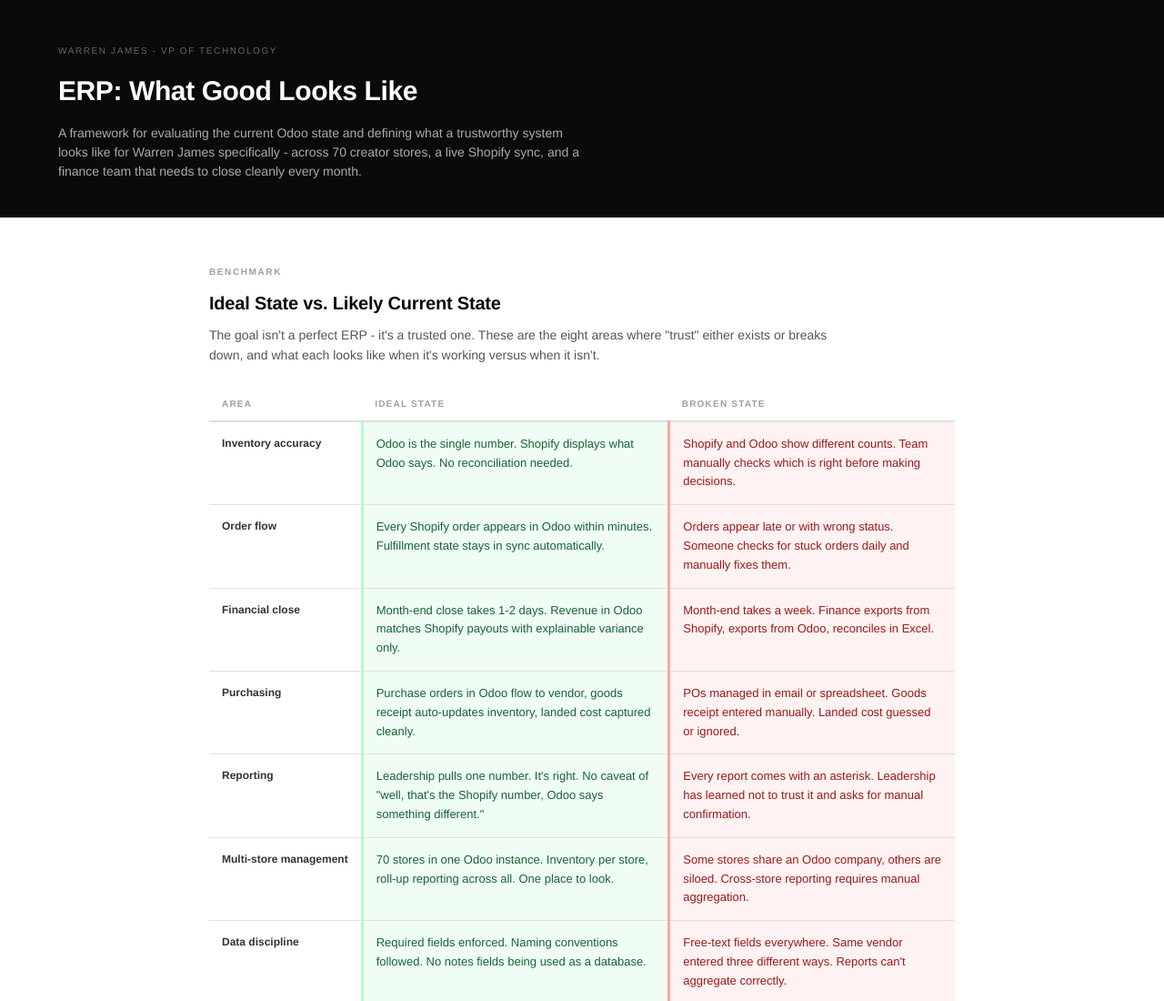
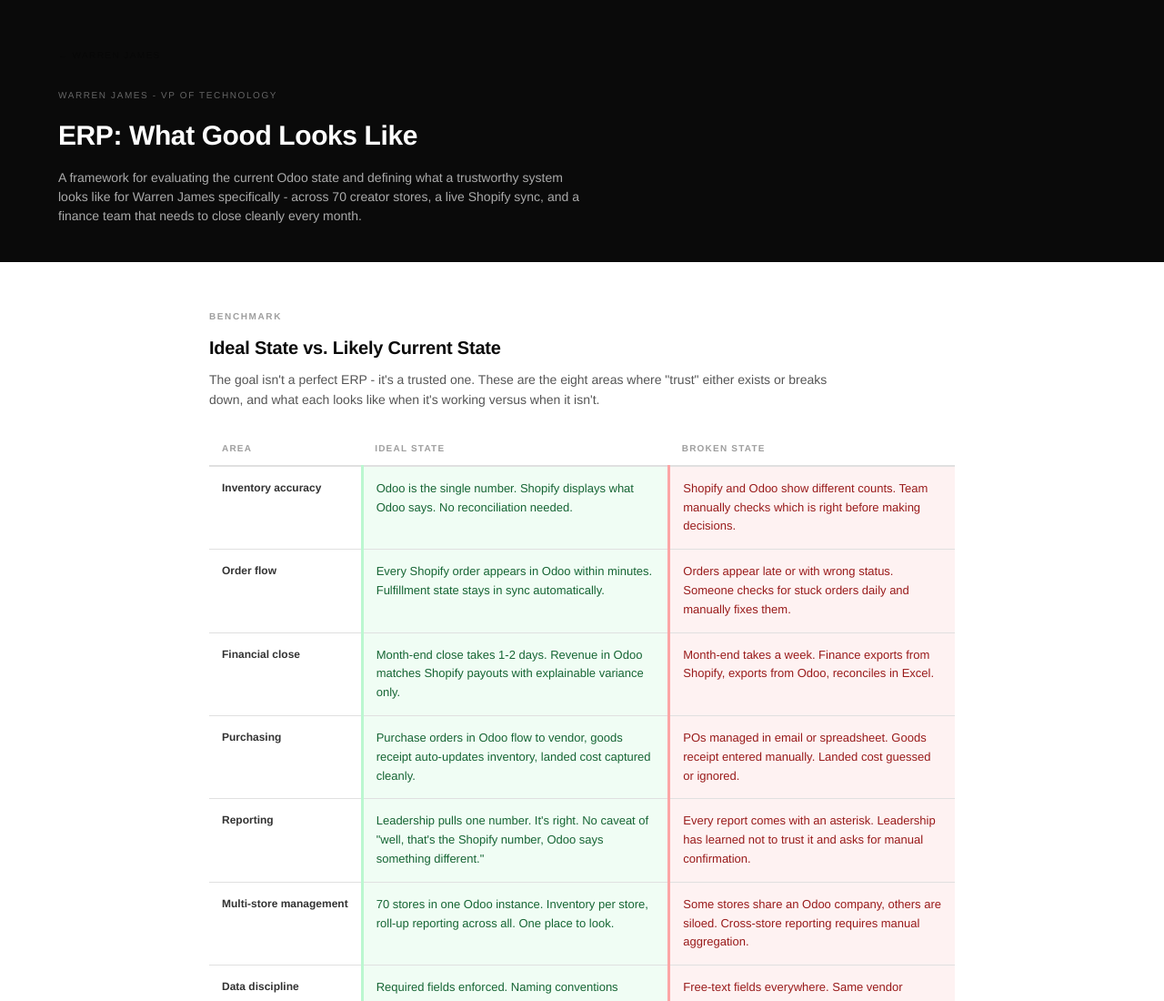
Before and after one commit to rebelreeza/radtechno, a website: page warrenjames/erp.html in a window 1280 px wide. Shown: the top 1100 px of the page at 91% size. Drawn offline with Linux system fonts and the light colour scheme.

Commit message:
Add breadcrumb back to Warren James on all ancillary pages

```diff
--- a/warrenjames/erp.html
+++ b/warrenjames/erp.html
@@ -47,6 +47,15 @@
     color: #666;
     margin-bottom: 12px;
   }
+
+  .breadcrumb {
+    display: inline-flex; align-items: center; gap: 5px;
+    font-size: 10px; letter-spacing: 0.14em; text-transform: uppercase;
+    color: rgba(0,0,0,0.28); text-decoration: none;
+    margin-bottom: 28px;
+    transition: color 0.15s;
+  }
+  .breadcrumb:hover { color: rgba(0,0,0,0.6); }
 
   header h1 {
     font-size: 30px;
@@ -290,6 +299,7 @@
 <body data-page="erp">
 
 <header>
+  <a class="breadcrumb" href="/warrenjames/">← Warren James</a>
   <div class="eyebrow">Warren James - VP of Technology</div>
   <h1>ERP: What Good Looks Like</h1>
   <div class="subtitle">A framework for evaluating the current Odoo state and defining what a trustworthy system looks like for Warren James specifically - across 70 creator stores, a live Shopify sync, and a finance team that needs to close cleanly every month.</div>
```
Also changed, not shown: warrenjames/ai-use-cases.html (+11 -0 lines), warrenjames/roadmap-v2.html (+10 -0 lines).
